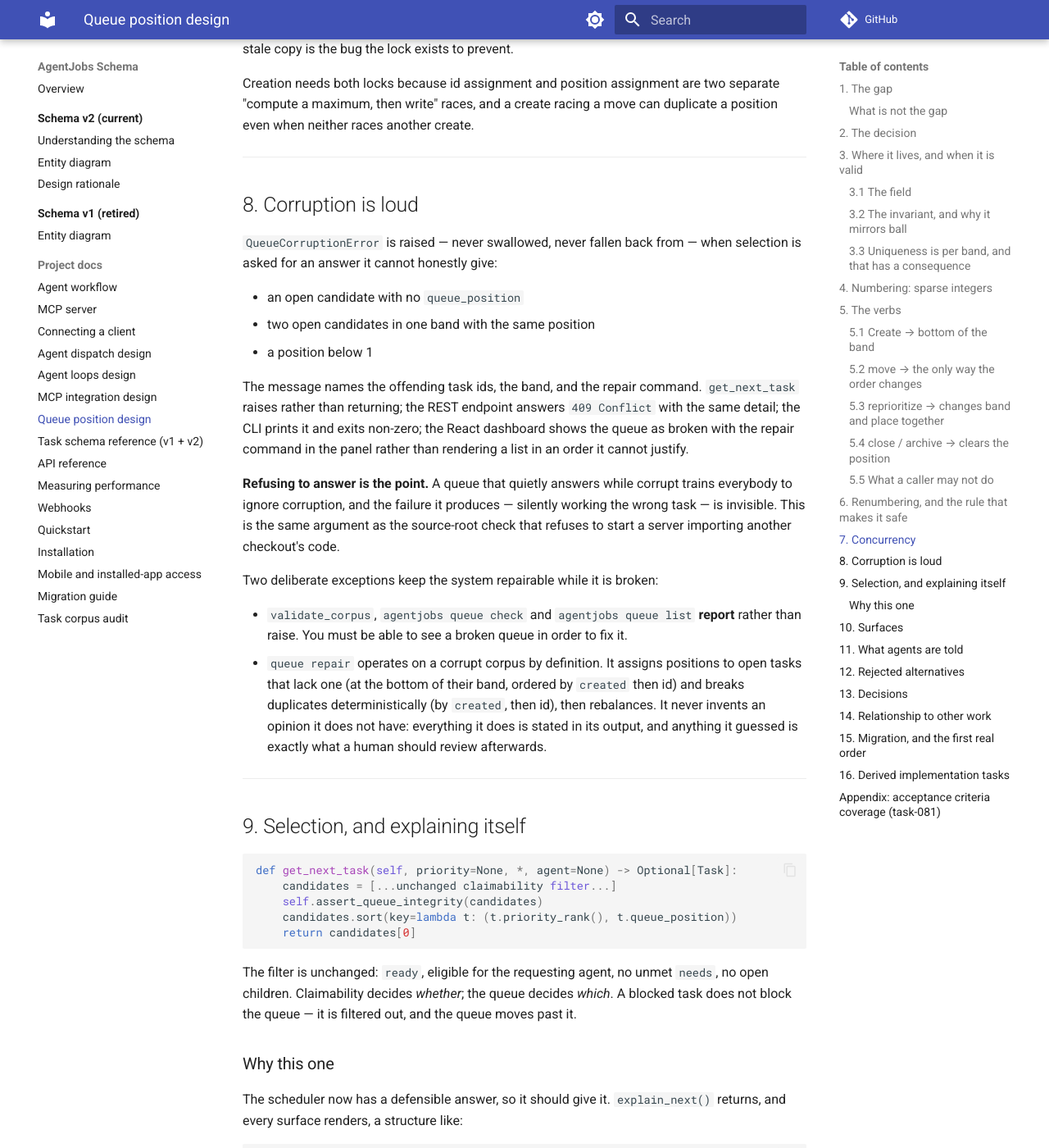
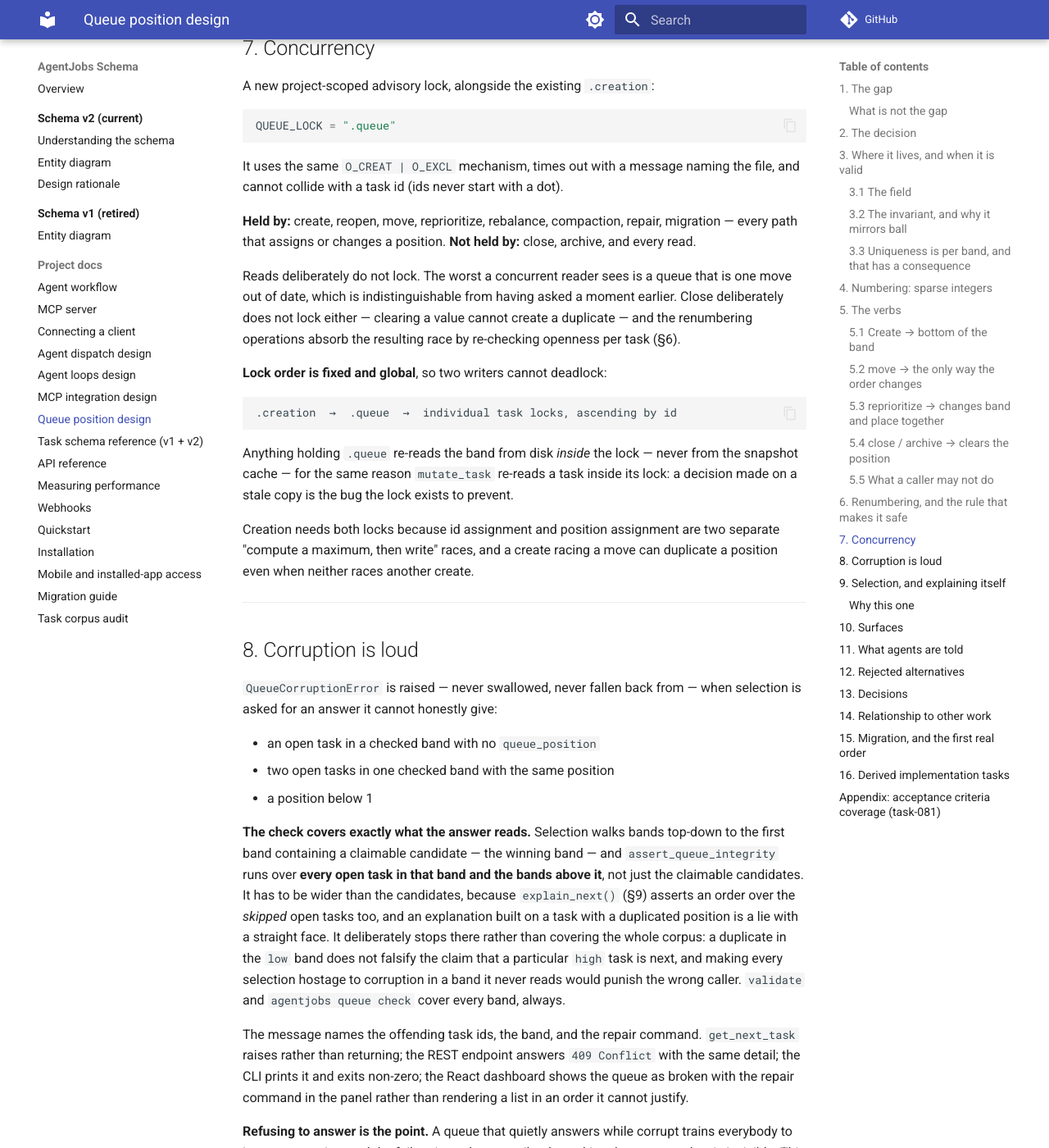
Before and after one commit to jeffposey/agentjobs, an MkDocs documentation site: the page built from docs/task-selection-design.md, in a window 1280 px wide and 1400 px high, scrolled down 7767 px. Shown: the whole window at 82% size. Built offline with MkDocs 1.6.1 and Material for MkDocs 9.7.7, drawn with Linux system fonts in a browser that asks for light colours; comment, search, counter and statistics services are not loaded; some of the changed text lies outside the part shown.

Commit message:
docs(task-081): fold the accepted review-pass fixes into the queue design
Four mechanics fixes from the Fable 5 review pass, accepted by Jeff
2026-08-20 with the design as a whole: renumbering skips tasks that
closed since the band snapshot (close takes no queue lock), group moves
carry same-band descendants only, the selection-time integrity check
covers the winning band and above (what the explanation reads), and
reopen joins the queue-lock holder list. No decision changed.

Co-Authored-By: Claude Fable 5 <noreply@anthropic.com>

````diff
--- a/docs/task-selection-design.md
+++ b/docs/task-selection-design.md
@@ -1,6 +1,8 @@
 # Queue position — design proposal
 
-**Task:** task-081. **Status:** proposed, awaiting review.
+**Task:** task-081. **Status:** accepted 2026-08-20 (Jeff), including the review-pass
+fixes: the renumber skip-if-closed rule (§6), same-band group moves (§5.2), the
+selection-time integrity-check scope (§8), and reopen in the lock table (§7).
 **Supersedes the framing in the task's original title** ("ranking signals and
 tie-breaking"). The decision recorded on 2026-08-15 is that there is no ranking
 function and no tie-breaker: there is an explicit, human-owned queue, and the
@@ -83,8 +85,8 @@ sort key = (priority_rank, queue_position)
 ```
 
 Nothing else participates. Not `updated`, not `created`, not the task id, not filesystem
-order. There is no fallback: if the queue cannot produce this key for every candidate,
-selection **fails loudly** rather than guessing (§8).
+order. There is no fallback: if the queue cannot produce this key for every task the
+answer depends on, selection **fails loudly** rather than guessing (§8).
 
 Deliberately *not* called a tie-breaker. A tie-breaker is what you reach for when the
 real key is ambiguous; this is the real key. The user-facing term is **Queue position**,
@@ -146,7 +148,7 @@ knows nothing about its siblings. It is a corpus invariant, enforced in three pl
 |---|---|
 | `validation.py` | `_check_queue` reports missing, duplicate, non-positive, or present-on-closed positions as findings. Runs in `agentjobs validate` and the pre-commit hook. |
 | `TaskManager` | Every position-assigning path holds the project queue lock (§7) and computes from a fresh read, so a duplicate cannot be created by a race. |
-| `get_next_task` | Calls `assert_queue_integrity()` on the candidate set and raises `QueueCorruptionError` rather than sorting something it does not trust (§8). |
+| `get_next_task` | Calls `assert_queue_integrity()` over the bands the answer reads (§8) and raises `QueueCorruptionError` rather than sorting something it does not trust. |
 
 ### 3.3 Uniqueness is per band, and that has a consequence
 
@@ -201,7 +203,8 @@ Every verb below is idempotent through the existing `operation_id` mechanism, ta
 A new task is assigned `max(band) + QUEUE_STEP`, or `QUEUE_STEP` if the band is empty. A
 task nobody has placed does not get to preempt an order somebody thought about.
 `create` may take an explicit placement (`--before`, `--after`, `--top`) for the case
-where the person creating it already knows.
+where the person creating it already knows; `--before`/`--after` must name a task in the
+band the new task is joining, the same rule as `move`.
 
 This is the guarantee behind "creation defaults must always produce a valid position":
 there is no path that creates an open task without one, including import, migration, and
@@ -222,6 +225,14 @@ relative order, into the slot after the moved task. Bands are flat — an epic's
 ordinary members of their own bands (§12, "hierarchical positions") — so without this verb
 an epic and its work would drift apart every time either end moved. It is one locked
 operation over N+1 files.
+
+**A group move carries only the descendants in the moved task's own band.** Contiguity is
+a within-band property — positions in different bands are never compared, so "next to its
+parent" has no meaning for a `medium` child of a `high` epic. Descendants in other bands
+keep their positions, and the log entry's `moved_with` names exactly the tasks that moved,
+so the record also shows which children stayed where they were. A caller who wants a
+child's band to change says so with `reprioritize`; the group move never changes anyone's
+priority.
 
 A move appends a `queue_move` log entry to the moved task (and, for a group move, to the
 subtree root, naming the children):
@@ -262,11 +273,13 @@ patch.
 
 `close` clears `queue_position` as part of the same write that clears `ball`. No queue lock
 is needed: removing a value cannot create a duplicate. This keeps the common, hot path
-cheap.
+cheap. (The renumbering operations, which *can* collide with an unlocked close, carry the
+burden of that collision themselves — §6.)
 
 If a closed task is ever reopened, it re-enters at the bottom of its band through the same
-assignment path as creation. It does not remember where it used to be, and should not:
-the queue moved on without it.
+assignment path as creation — which means reopening, unlike closing, holds the queue lock
+(§7). It does not remember where it used to be, and should not: the queue moved on
+without it.
 
 ### 5.5 What a caller may *not* do
 
@@ -311,6 +324,15 @@ Rebalance always takes the upward form (targets start above the current band max
 it is always a single tail-first pass. Positions therefore creep upward over the life of a
 band; compaction is the answer when that becomes ugly, and it is cosmetic.
 
+A renumber must also survive the one writer that does not take the queue lock: `close`
+(§5.4). The band snapshot is taken under the lock, but a task in it can close before its
+write arrives, and blindly applying the snapshot would put a position back onto a closed
+task — violating rule 6 in a file the renumber itself just wrote. So each per-task write
+goes through `mutate_task`, which re-reads under that task's own lock, and **a task that
+is no longer open is skipped, not written**. A skipped task leaves a wider gap, which is
+the normal state of a sparse band; the direction argument is unaffected because skipping
+a write never reorders anything.
+
 A crash mid-renumber leaves a correctly ordered band with odd numbers in it — not a
 scrambled queue. `agentjobs queue check` reports it; `agentjobs queue repair` finishes the
 job. The repair is deterministic from the band's current order, so re-running it is safe.
@@ -333,11 +355,14 @@ QUEUE_LOCK = ".queue"
 It uses the same `O_CREAT | O_EXCL` mechanism, times out with a message naming the file,
 and cannot collide with a task id (ids never start with a dot).
 
-**Held by:** create, move, reprioritize, rebalance, compaction, repair, migration.
+**Held by:** create, reopen, move, reprioritize, rebalance, compaction, repair, migration —
+every path that assigns or changes a position.
 **Not held by:** close, archive, and every read.
 
 Reads deliberately do not lock. The worst a concurrent reader sees is a queue that is one
-move out of date, which is indistinguishable from having asked a moment earlier.
+move out of date, which is indistinguishable from having asked a moment earlier. Close
+deliberately does not lock either — clearing a value cannot create a duplicate — and the
+renumbering operations absorb the resulting race by re-checking openness per task (§6).
 
 **Lock order is fixed and global**, so two writers cannot deadlock:
 
@@ -360,9 +385,20 @@ even when neither races another create.
 `QueueCorruptionError` is raised — never swallowed, never fallen back from — when
 selection is asked for an answer it cannot honestly give:
 
-- an open candidate with no `queue_position`
-- two open candidates in one band with the same position
+- an open task in a checked band with no `queue_position`
+- two open tasks in one checked band with the same position
 - a position below 1
+
+**The check covers exactly what the answer reads.** Selection walks bands top-down to the
+first band containing a claimable candidate — the winning band — and
+`assert_queue_integrity` runs over **every open task in that band and the bands above
+it**, not just the claimable candidates. It has to be wider than the candidates, because
+`explain_next()` (§9) asserts an order over the *skipped* open tasks too, and an
+explanation built on a task with a duplicated position is a lie with a straight face. It
+deliberately stops there rather than covering the whole corpus: a duplicate in the `low`
+band does not falsify the claim that a particular `high` task is next, and making every
+selection hostage to corruption in a band it never reads would punish the wrong caller.
+`validate` and `agentjobs queue check` cover every band, always.
 
 The message names the offending task ids, the band, and the repair command. `get_next_task`
 raises rather than returning; the REST endpoint answers `409 Conflict` with the same detail;
@@ -391,7 +427,7 @@ Two deliberate exceptions keep the system repairable while it is broken:
 ```python
 def get_next_task(self, priority=None, *, agent=None) -> Optional[Task]:
     candidates = [...unchanged claimability filter...]
-    self.assert_queue_integrity(candidates)
+    self.assert_queue_integrity(candidates)   # scope: winning band and above — §8
     candidates.sort(key=lambda t: (t.priority_rank(), t.queue_position))
     return candidates[0]
 ```
@@ -421,11 +457,12 @@ and every surface renders, a structure like:
 ```
 
 `skipped` lists only tasks ahead of the winner in the same band or above it, with the
-claimability rule that excluded each. It is the answer to the question a human actually
-asks when a tool hands them a task — "why not the one I was expecting?" — and it is the
-difference between a scheduler and an oracle. It also makes the queue self-teaching:
-someone who sees their favourite task skipped for "has 7 open children" has just learned
-the rule.
+claimability rule that excluded each. (This is why the §8 integrity check covers those
+tasks: the explanation asserts their order, so their positions must be trustworthy.) It is
+the answer to the question a human actually asks when a tool hands them a task — "why not
+the one I was expecting?" — and it is the difference between a scheduler and an oracle. It
+also makes the queue self-teaching: someone who sees their favourite task skipped for "has
+7 open children" has just learned the rule.
 
 ---
 
@@ -552,13 +589,16 @@ separately and their bands mean different things.
 - **D3.** Present if and only if the task is open — the same rule shape as `ball`.
 - **D4.** Sparse integers, `QUEUE_STEP = 100`, midpoint insertion, rebalance on exhaustion.
 - **D5.** Renumbering is direction-ordered (tail-first upward, head-first downward) so
-  every partial state on disk is a correctly ordered queue.
+  every partial state on disk is a correctly ordered queue, and it skips any task that
+  closed since the band snapshot rather than writing a position onto a closed task.
 - **D6.** Reorder is a managed verb with an `operation_id`, logging `queue_move`;
   rebalance and compaction log nothing on tasks.
-- **D7.** Corruption raises. No timestamp or id fallback anywhere, ever. `check`, `list`
-  and `repair` are the exceptions that keep a broken queue fixable.
+- **D7.** Corruption raises, checked over the bands the answer reads (the winning band and
+  above). No timestamp or id fallback anywhere, ever. `check`, `list` and `repair` are the
+  exceptions that keep a broken queue fixable, and they cover every band.
 - **D8.** Bands are flat; epic contiguity is served by `--with-children`, not by
-  hierarchical keys.
+  hierarchical keys. A group move carries only same-band descendants — cross-band
+  contiguity is not a representable concept, and the move never changes a priority.
 - **D9.** Reprioritising defaults to the bottom of the target band.
 - **D10.** The migration baseline is `created` ascending, then id — immutable inputs only.
 
@@ -598,7 +638,8 @@ satisfy anybody, because a mechanical seed is by definition not a considered wor
 Two moves are then recorded explicitly, as `queue_move` entries, with no dependency edges
 invented:
 
-1. `task-120-issue-reporter-workflow` (with its children) to the top of the `high` band.
+1. `task-120-issue-reporter-workflow` (with its same-band children — §5.2) to the top of
+   the `high` band.
 2. The implementation children of this design immediately after it.
 
 **Step 3 — the ordering pass, which is what actually closes this program.** The whole open
@@ -623,13 +664,15 @@ one-line sort change.
    is safe to land alone: it makes the corpus ordered without changing any behaviour.
 
 2. **task-205 — manager: assignment, the verbs, and selection.** The `.queue` lock and its ordering
-   discipline, position assignment on create, `move` (with `--with-children`),
-   `reprioritize`, the `priority`-patch interception, clearing on close, rebalance and
-   compaction with the direction rule, `assert_queue_integrity` /
-   `QueueCorruptionError` / `repair`, the `queue_move` log type, and `get_next_task`
-   switched to `(priority_rank, queue_position)` with `explain_next()`. The acceptance test
-   that matters: **rewrite `updated` on every open task in any order and prove the queue
-   does not move.**
+   discipline, position assignment on create and reopen, `move` (with `--with-children`,
+   same-band only), `reprioritize`, the `priority`-patch interception, clearing on close,
+   rebalance and compaction with the direction rule **and the skip-if-closed rule** (§6),
+   `assert_queue_integrity` / `QueueCorruptionError` / `repair`, the `queue_move` log
+   type, and `get_next_task` switched to `(priority_rank, queue_position)` with
+   `explain_next()`. Two acceptance tests that matter: **rewrite `updated` on every open
+   task in any order and prove the queue does not move**, and **close a task in a band
+   mid-rebalance and prove the rebalance neither writes to it nor disturbs the order of
+   the rest**.
 
 3. **task-206 — REST, Python client and CLI.** The endpoints in §10, the client methods, and the
    `agentjobs queue` sub-app plus `next --why`. Includes the `409` corruption path end to
````
